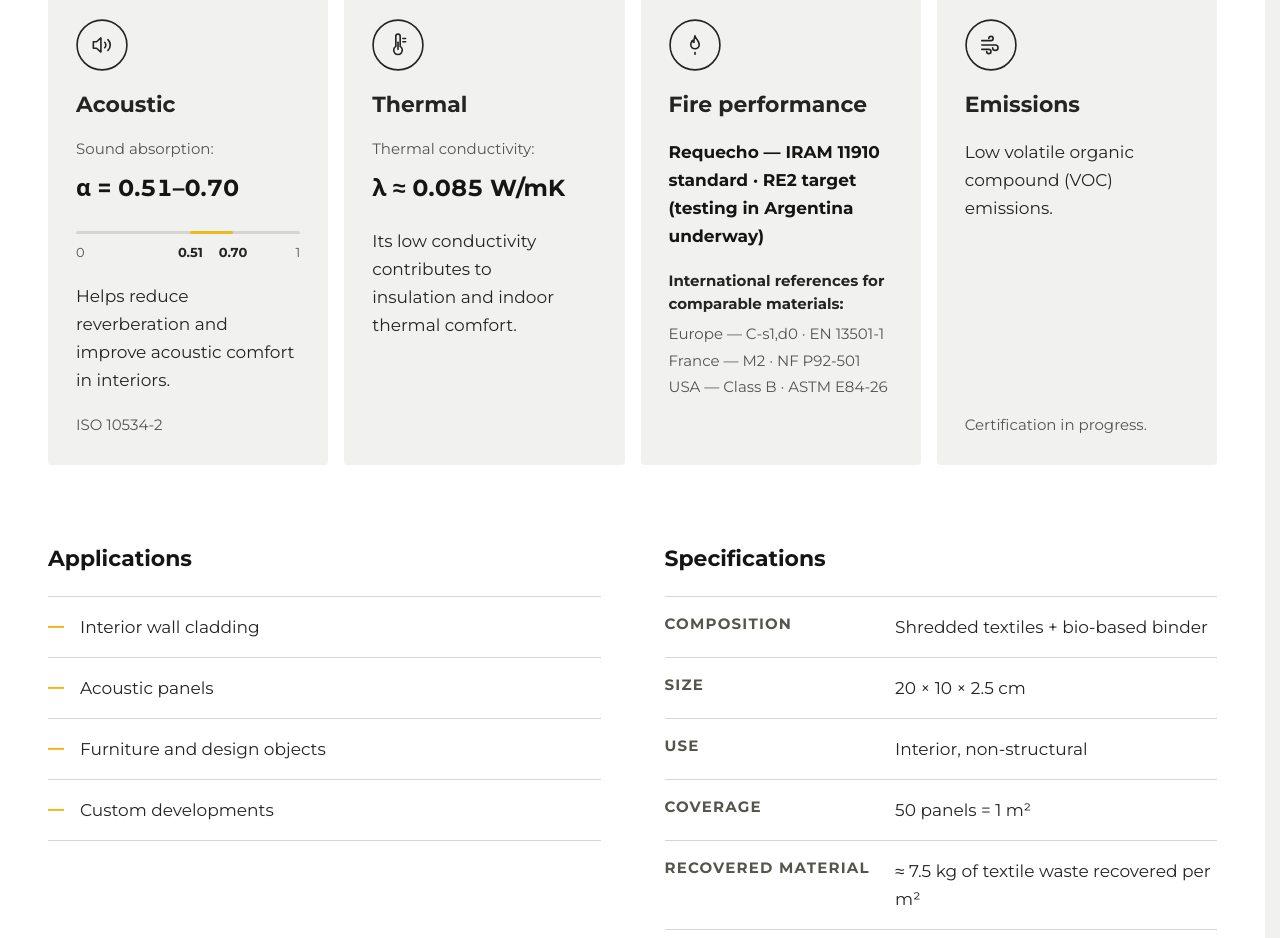
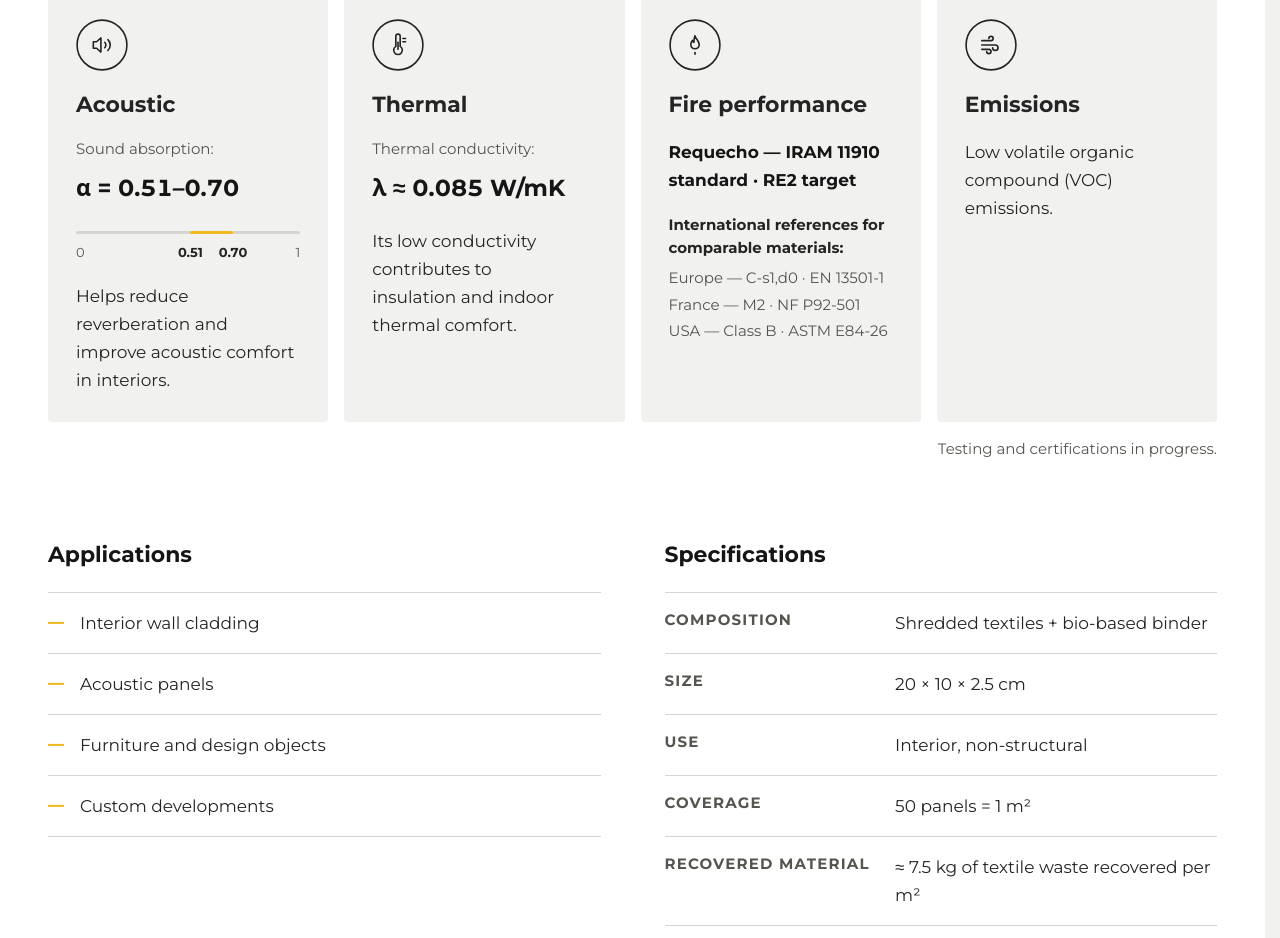
Before and after one commit to lautaromendezar-cmd/requecho, a Next.js app: page /en in a window 1280 px wide. Shown: the part 2900-3838 px from the top of the page. Built offline with nearby package versions, Linux system fonts and the light colour scheme.

Commit message:
Propiedades: sin ISO 10534-2, sin los avisos sueltos y una sola nota 'Ensayos y certificaciones en proceso' debajo (devolucion 8-oct, punto 3)
Co-Authored-By: Claude Sonnet 5.5 <noreply@anthropic.com>

```diff
--- a/src/components/sections/Producto.tsx
+++ b/src/components/sections/Producto.tsx
@@ -81,11 +81,12 @@ export function Producto() {
                     </ul>
                   </div>
                 ) : null}
-                {p.norma ? <p className="mt-auto text-small text-muted">{p.norma}</p> : null}
-                {p.nota ? <p className="mt-auto text-small text-muted">{p.nota}</p> : null}
               </li>
             ))}
           </ul>
+          <p data-reveal className="mt-4 text-right text-small text-muted">
+            {producto.propiedadesNota}
+          </p>
         </div>
 
         {/* Aplicaciones y características: dos tablas mínimas lado a lado y el
--- a/src/content/landing.en.ts
+++ b/src/content/landing.en.ts
@@ -101,6 +101,7 @@ export const producto = {
   cuerpo:
     "We work with color, combinations and gradients for each project. The texture, the fibers and the variations of every piece are part of an aesthetic that seeks character, not uniformity.",
   propiedadesTitulo: "Properties and performance",
+  propiedadesNota: "Testing and certifications in progress.",
   propiedades: [
     {
       id: "acustica",
@@ -109,7 +110,6 @@ export const producto = {
       datoLabel: "Sound absorption:",
       dato: "α = 0.51–0.70",
       texto: "Helps reduce reverberation and improve acoustic comfort in interiors.",
-      norma: "ISO 10534-2",
       rango: { min: 0.51, max: 0.7, escalaMax: 1 },
     },
     {
@@ -124,7 +124,7 @@ export const producto = {
       id: "fuego",
       titulo: "Fire performance",
       icono: "llama",
-      dato: "Requecho — IRAM 11910 standard · RE2 target (testing in Argentina underway)",
+      dato: "Requecho — IRAM 11910 standard · RE2 target",
       referencias: {
         titulo: "International references for comparable materials:",
         items: ["Europe — C-s1,d0 · EN 13501-1", "France — M2 · NF P92-501", "USA — Class B · ASTM E84-26"],
@@ -135,7 +135,6 @@ export const producto = {
       titulo: "Emissions",
       icono: "emisiones",
       texto: "Low volatile organic compound (VOC) emissions.",
-      nota: "Certification in progress.",
     },
   ] satisfies Propiedad[],
   aplicacionesTitulo: "Applications",
--- a/src/content/landing.ts
+++ b/src/content/landing.ts
@@ -133,8 +133,6 @@ export type Propiedad = {
   datoLabel?: string;
   dato?: string;
   texto?: string;
-  norma?: string;
-  nota?: string;
   /** Sólo valores del documento. Sirve para la barra de rango de la acústica. */
   rango?: { min: number; max: number; escalaMax: number };
   referencias?: { titulo: string; items: string[] };
@@ -148,6 +146,7 @@ export const producto = {
   cuerpo:
     "Trabajamos el color, las combinaciones y los dégradés según cada proyecto. La textura, las fibras y las variaciones de cada pieza forman parte de una estética que no busca uniformidad, sino carácter.",
   propiedadesTitulo: "Propiedades y desempeño",
+  propiedadesNota: "Ensayos y certificaciones en proceso.",
   propiedades: [
     {
       id: "acustica",
@@ -156,7 +155,6 @@ export const producto = {
       datoLabel: "Absorción sonora:",
       dato: "α = 0,51–0,70",
       texto: "Contribuye a reducir la reverberación y mejorar el confort acústico de los espacios.",
-      norma: "ISO 10534-2",
       rango: { min: 0.51, max: 0.7, escalaMax: 1 },
     },
     {
@@ -171,7 +169,7 @@ export const producto = {
       id: "fuego",
       titulo: "Comportamiento frente al fuego",
       icono: "llama",
-      dato: "Requecho — Norma IRAM 11910 · objetivo RE2 (ensayo en Argentina en proceso)",
+      dato: "Requecho — Norma IRAM 11910 · objetivo RE2",
       referencias: {
         titulo: "Referencias internacionales en materiales comparables:",
         items: ["Europa — C-s1,d0 · EN 13501-1", "Francia — M2 · NF P92-501", "EE.UU. — Clase B · ASTM E84-26"],
@@ -182,7 +180,6 @@ export const producto = {
       titulo: "Emisiones",
       icono: "emisiones",
       texto: "Bajas emisiones de compuestos orgánicos volátiles (VOC).",
-      nota: "Certificación en proceso.",
     },
   ] satisfies Propiedad[],
   aplicacionesTitulo: "Aplicaciones",
```
